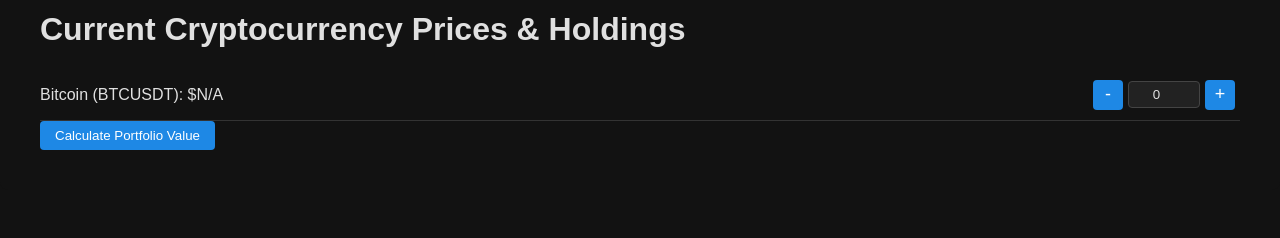
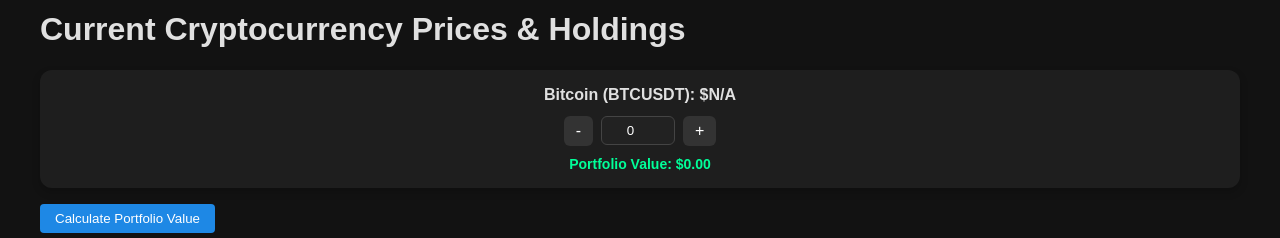
Before and after one commit to RaveTapp/crypto-manager, a React (Vite) app: page / in a window 1280 px wide. Shown: the part 125-363 px from the top of the page. Built offline with nearby package versions, Linux system fonts and the light colour scheme; no server answers.

Commit message:
Style, reorder PriceList

```diff
--- a/src/components/PriceList/PriceList.jsx
+++ b/src/components/PriceList/PriceList.jsx
@@ -7,6 +7,7 @@
   selectedCryptos,
   holdings,
   handleHoldingsChange,
+  calculatedValues,
 }) {
   return (
     <div>
@@ -16,6 +17,8 @@
           .filter((crypto) => selectedCryptos.includes(crypto.symbol))
           .map((crypto) => {
             const amount = holdings[crypto.symbol] || 0;
+            const value = calculatedValues[crypto.symbol] || 0;
+
             return (
               <li key={crypto.symbol} className={styles.priceListItem}>
                 <div className={styles.cryptoInfo}>
@@ -58,6 +61,9 @@
                     +
                   </button>
                 </div>
+                <div className={styles.cryptoValue}>
+                  Portfolio Value: ${value.toFixed(2)}
+                </div>
               </li>
             );
           })}
--- a/src/components/PriceList/PriceList.module.css
+++ b/src/components/PriceList/PriceList.module.css
@@ -1,51 +1,63 @@
 .priceList {
+  display: grid;
+  grid-template-columns: repeat(auto-fit, minmax(200px, 1fr));
+  gap: 16px;
+  padding: 0;
   list-style: none;
-  padding: 0;
-  margin: 0;
-  background-color: #121212;
-  color: #e0e0e0;
 }
 
 .priceListItem {
+  background-color: #1e1e1e;
+  color: #e0e0e0;
+  padding: 16px;
+  border-radius: 12px;
   display: flex;
+  flex-direction: column;
   align-items: center;
-  justify-content: space-between;
-  border-bottom: 1px solid #333;
-  padding: 10px 0;
+  text-align: center;
+  box-shadow: 0 4px 8px rgba(0, 0, 0, 0.2);
 }
 
 .cryptoInfo {
-  flex: 1;
   font-size: 16px;
+  font-weight: bold;
+  margin-bottom: 12px;
 }
 
 .holdingsControl {
   display: flex;
   align-items: center;
+  gap: 8px;
 }
 
 .adjustButton {
-  width: 30px;
-  height: 30px;
-  background-color: #1e88e5;
-  color: #fff;
+  background-color: #333;
+  color: white;
   border: none;
-  border-radius: 4px;
-  font-size: 18px;
+  padding: 6px 12px;
+  font-size: 16px;
+  border-radius: 6px;
   cursor: pointer;
-  margin: 0 5px;
+  transition: background 0.2s;
 }
 
 .adjustButton:hover {
-  background-color: #1565c0;
+  background-color: #555;
 }
 
 .holdingsInput {
   width: 60px;
-  padding: 5px;
+  padding: 6px;
   text-align: center;
   border: 1px solid #444;
-  border-radius: 4px;
   background-color: #222;
-  color: #e0e0e0;
+  color: white;
+  border-radius: 6px;
 }
+
+.cryptoValue {
+  margin-top: 10px;
+  font-size: 14px;
+  font-weight: bold;
+  color: #00ff99;
+}
--- a/src/components/home/Home.jsx
+++ b/src/components/home/Home.jsx
@@ -6,12 +6,18 @@
 import { supportedCryptos } from "./supportedCryptos.js";
 
 function Home() {
-  const [selectedCryptos, setSelectedCryptos] = useState(
-    ["BTCUSDT"]
-  );
-  const [holdings, setHoldings] = useState(
-    Object.fromEntries(supportedCryptos.map((c) => [c.symbol, ""]))
-  );
+  const [selectedCryptos, setSelectedCryptos] = useState(() => {
+    const saved = localStorage.getItem("selectedCryptos");
+    return saved ? JSON.parse(saved) : ["BTCUSDT"];
+  });
+
+  const [holdings, setHoldings] = useState(() => {
+    const saved = localStorage.getItem("holdings");
+    return saved
+      ? JSON.parse(saved)
+      : Object.fromEntries(supportedCryptos.map((c) => [c.symbol, ""]));
+  });
+
   const [prices, setPrices] = useState({});
   const [calculatedValues, setCalculatedValues] = useState({});
   const [totalValue, setTotalValue] = useState(0);
@@ -21,11 +27,19 @@
     fetchPrices(setPrices);
   }, []);
 
+  useEffect(() => {
+    localStorage.setItem("selectedCryptos", JSON.stringify(selectedCryptos));
+  }, [selectedCryptos]);
+
+  useEffect(() => {
+    localStorage.setItem("holdings", JSON.stringify(holdings));
+  }, [holdings]);
+
   const toggleSelection = (symbol) => {
-    setSelectedCryptos((prevSelected) =>
-      prevSelected.includes(symbol)
-        ? prevSelected.filter((s) => s !== symbol)
-        : [...prevSelected, symbol]
+    setSelectedCryptos((prev) =>
+      prev.includes(symbol)
+        ? prev.filter((s) => s !== symbol)
+        : [...prev, symbol]
     );
   };
 
@@ -63,19 +77,12 @@
           selectedCryptos={selectedCryptos}
           holdings={holdings}
           handleHoldingsChange={handleHoldingsChange}
+          calculatedValues={calculatedValues}
         />
         <button type="submit" className={styles.button}>
           Calculate Portfolio Value
         </button>
       </form>
-      {submitted && (
-        <PortfolioShowcase
-          supportedCryptos={supportedCryptos}
-          values={calculatedValues}
-          totalValue={totalValue}
-          selectedCryptos={selectedCryptos}
-        />
-      )}
     </div>
   );
 }
```
